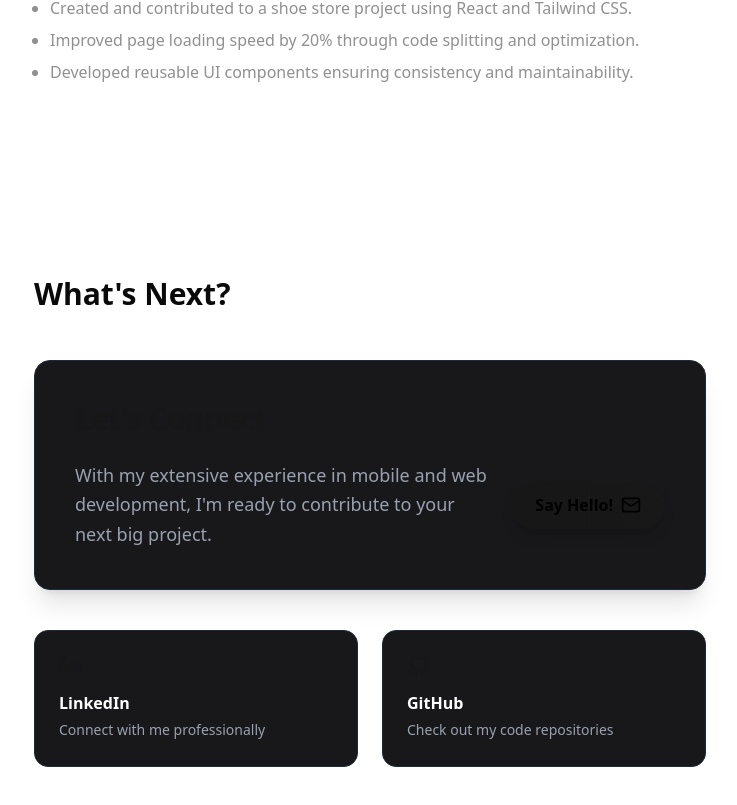
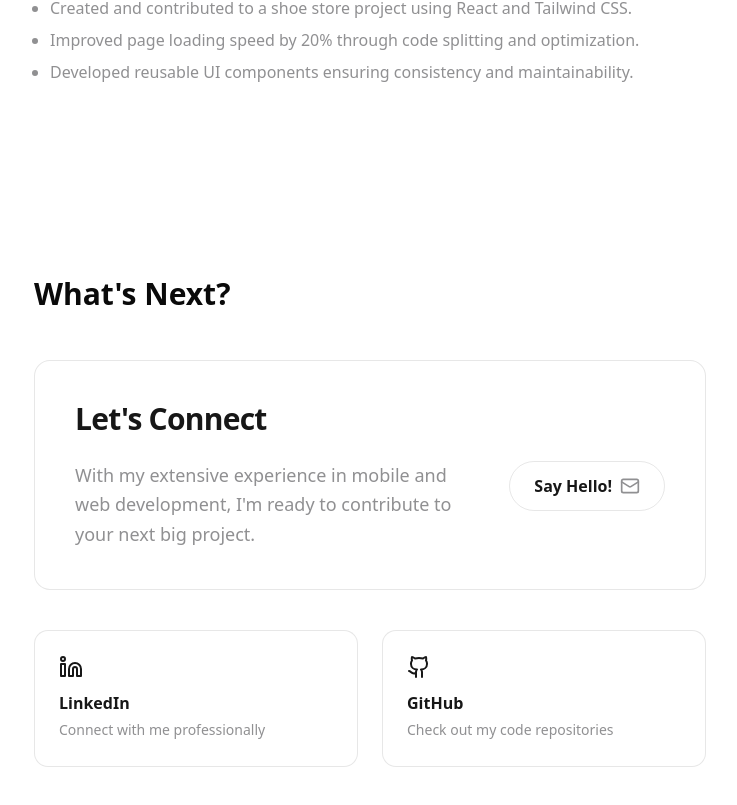
Before and after one commit to Neel2107/portfolio, a Next.js app: page / in a window 1280 px wide. Shown: the part 3902-4707 px from the top of the page, without its empty margins (270-1007 px from the left). Built offline with nearby package versions, Linux system fonts and the light colour scheme.

Commit message:
chore: contact section update

```diff
--- a/src/components/ContactSection.tsx
+++ b/src/components/ContactSection.tsx
@@ -17,7 +17,7 @@ const ContactSection = () => {
           className={`${CONTAINER_STYLES.spacing.contentTop} ${CONTAINER_STYLES.spacing.elementGap}`}
         >
           <motion.div
-            className="bg-zinc-900 p-8 sm:p-10 rounded-2xl border border-gray-800 hover:border-primary/50 transition-all shadow-xl  mx-auto"
+            className="bg-background dark:bg-zinc-900/20 p-6 sm:p-10 rounded-2xl border border-primary/10 hover:border-primary/20 transition-all"
             {...ANIMATION}
             transition={{ duration: 0.5, delay: 0.2 }}
           >
@@ -25,21 +25,18 @@ const ContactSection = () => {
               Let&apos;s Connect
             </h3>
             <div className="flex flex-col gap-6 sm:flex-row sm:items-center sm:justify-between">
-              <p className="text-gray-400 text-base sm:text-lg leading-relaxed sm:max-w-xl">
+              <p className="text-secondary text-base sm:text-lg leading-relaxed sm:max-w-xl">
                 With my extensive experience in mobile and web development,
                 I&apos;m ready to contribute to your next big project.
               </p>
               <motion.a
                 href="mailto:neelpatel805804@gmail.com"
-                className="group inline-flex items-center gap-2 rounded-full bg-gradient-to-r from-primary to-primary/50 px-6 py-3 font-semibold text-black shadow-lg transition-all duration-300"
-                whileHover={{
-                  scale: 1.05,
-                  boxShadow: "0 12px 24px rgba(137, 187, 254, 0.3)",
-                }}
-                whileTap={{ scale: 0.97 }}
+                className="group inline-flex items-center gap-2 rounded-full  px-6 py-3 font-semibold text-primary border border-primary/10 hover:border-primary/40 transition-all duration-300 self-start"
               >
-                <span className="whitespace-nowrap">Say Hello!</span>
-                <Mail className="h-5 w-5 transition-transform group-hover:translate-x-1" />
+                <span className="whitespace-nowrap text-primary">
+                  Say Hello!
+                </span>
+                <Mail className="h-5 w-5 transition-transform group-hover:translate-x-1 text-secondary" />
               </motion.a>
             </div>
           </motion.div>
@@ -55,16 +52,17 @@ const ContactSection = () => {
                 href={social.href}
                 target="_blank"
                 rel="noopener noreferrer"
-                className="bg-zinc-900 p-6 rounded-xl border border-gray-800 hover:border-primary/50 transition-all"
+                className="bg-background dark:bg-zinc-900/20 p-6 rounded-xl border border-primary/10 hover:border-primary/20 transition-all"
                 initial={{ opacity: 0, filter: "blur(4px)" }}
                 whileInView={{ opacity: 1, filter: "blur(0px)" }}
                 viewport={{ once: true }}
                 transition={{ duration: 0.5, delay: 0.4 + index * 0.1 }}
-                whileHover={{ scale: 1.02 }}
               >
                 <social.icon className="w-6 h-6 text-primary mb-3" />
-                <h4 className="text-white font-semibold mb-1">{social.name}</h4>
-                <p className="text-gray-400 text-sm leading-relaxed">
+                <h4 className="text-primary font-semibold mb-1">
+                  {social.name}
+                </h4>
+                <p className="text-secondary text-sm leading-relaxed">
                   {social.description}
                 </p>
               </motion.a>
--- a/src/components/ProjectContainer.tsx
+++ b/src/components/ProjectContainer.tsx
@@ -40,7 +40,6 @@ const ProjectContainer = () => {
                       target="_blank"
                       rel="noopener noreferrer"
                       className="relative block h-[300px] md:h-56 overflow-hidden bg-background rounded-lg cursor-pointer border border-zinc-100 dark:border-zinc-800"
-                      whileHover={{ scale: 1.02 }}
                     >
                       <Image
                         src={project.image}
@@ -50,10 +49,7 @@ const ProjectContainer = () => {
                       />
                     </motion.a>
                   ) : (
-                    <motion.div
-                      className="relative h-[300px] md:h-56 overflow-hidden bg-background rounded-lg cursor-pointer border border-zinc-100 dark:border-zinc-800"
-                      whileHover={{ scale: 1.02 }}
-                    >
+                    <motion.div className="relative h-[300px] md:h-56 overflow-hidden bg-background rounded-lg cursor-pointer border border-zinc-100 dark:border-zinc-800">
                       <Image
                         src={project.image}
                         alt={project.title}
@@ -76,7 +72,6 @@ const ProjectContainer = () => {
                           href={project.github}
                           target="_blank"
                           rel="noopener noreferrer"
-                          whileHover={{ scale: 1.1 }}
                           className="text-primary/70 hover:text-primary"
                         >
                           <Github size={20} />
@@ -87,7 +82,6 @@ const ProjectContainer = () => {
                           href={project.live}
                           target="_blank"
                           rel="noopener noreferrer"
-                          whileHover={{ scale: 1.1 }}
                           className="text-primary/70 hover:text-primary"
                         >
                           <ExternalLink size={20} />
```
